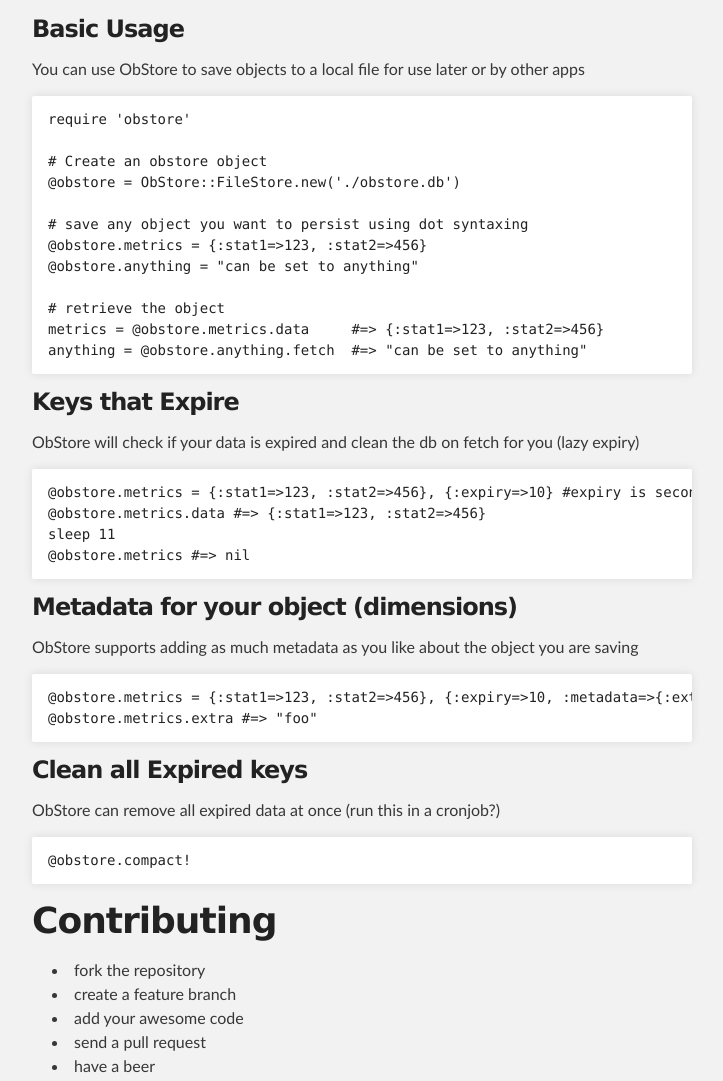
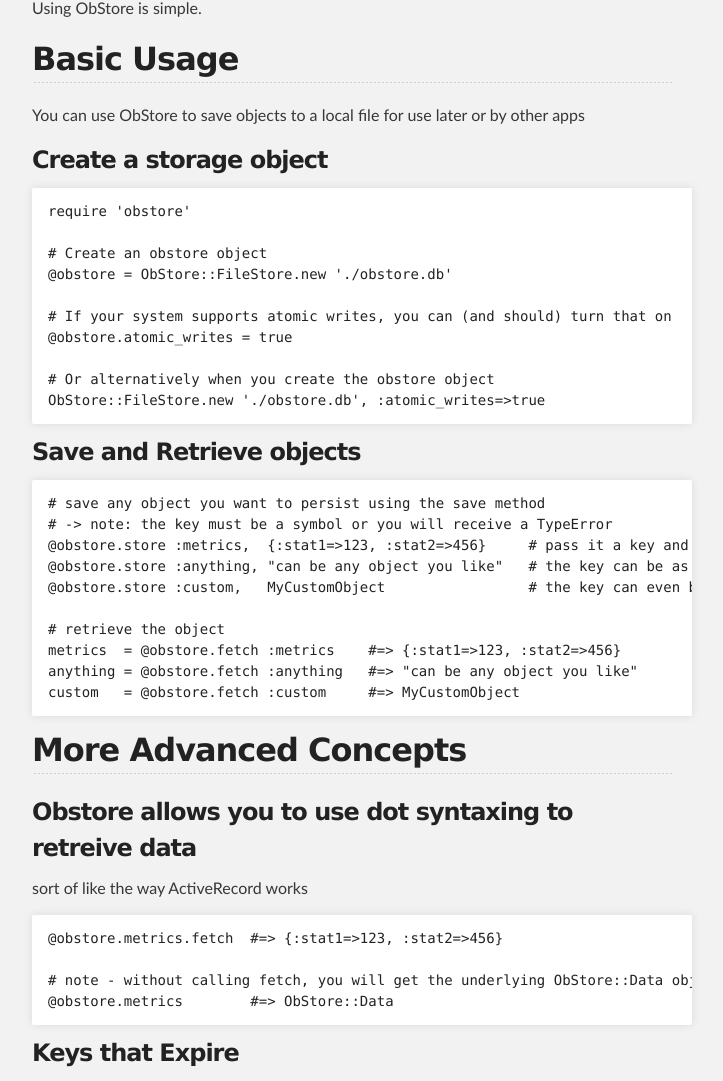
Before and after one commit to parabuzzle/obstore, a plain HTML site: page index.html in a window 1280 px wide. Shown: the part 1785-2866 px from the top of the page, without its empty margins (288-1011 px from the left). Drawn offline with Linux system fonts and the light colour scheme.

```diff
--- a/index.html
+++ b/index.html
@@ -38,7 +38,7 @@
 
 <p>ObStore is a smart persistent Object store.</p>
 
-<p>ObStore allows you to save any object to a file along with metadata about that object. You can also set an expiry for an object and ObStore will lazily delete the data for you.</p>
+<p>ObStore allows you to save any object to a persistent storage system (such as a file) along with metadata about that object that you can recall later using a different process or thread. You can also set an expiry for an object and ObStore will lazily delete the data for you.</p>
 
 <h1>
 <a name="installation" class="anchor" href="#installation"><span class="octicon octicon-link"></span></a>Installation</h1>
@@ -63,23 +63,53 @@
 
 <p>Using ObStore is simple.</p>
 
-<h3>
-<a name="basic-usage" class="anchor" href="#basic-usage"><span class="octicon octicon-link"></span></a>Basic Usage</h3>
+<h2>
+<a name="basic-usage" class="anchor" href="#basic-usage"><span class="octicon octicon-link"></span></a>Basic Usage</h2>
 
 <p>You can use ObStore to save objects to a local file for use later or by other apps</p>
+
+<h3>
+<a name="create-a-storage-object" class="anchor" href="#create-a-storage-object"><span class="octicon octicon-link"></span></a>Create a storage object</h3>
 
 <pre><code>require 'obstore'
 
 # Create an obstore object
-@obstore = ObStore::FileStore.new('./obstore.db')
+@obstore = ObStore::FileStore.new './obstore.db'
 
-# save any object you want to persist using dot syntaxing
-@obstore.metrics = {:stat1=&gt;123, :stat2=&gt;456}
-@obstore.anything = "can be set to anything"
+# If your system supports atomic writes, you can (and should) turn that on
+@obstore.atomic_writes = true
+
+# Or alternatively when you create the obstore object
+ObStore::FileStore.new './obstore.db', :atomic_writes=&gt;true
+</code></pre>
+
+<h3>
+<a name="save-and-retrieve-objects" class="anchor" href="#save-and-retrieve-objects"><span class="octicon octicon-link"></span></a>Save and Retrieve objects</h3>
+
+<pre><code># save any object you want to persist using the save method
+# -&gt; note: the key must be a symbol or you will receive a TypeError
+@obstore.store :metrics,  {:stat1=&gt;123, :stat2=&gt;456}     # pass it a key and a value
+@obstore.store :anything, "can be any object you like"   # the key can be as simple as a string
+@obstore.store :custom,   MyCustomObject                 # the key can even be an instance of an object
 
 # retrieve the object
-metrics = @obstore.metrics.data     #=&gt; {:stat1=&gt;123, :stat2=&gt;456}
-anything = @obstore.anything.fetch  #=&gt; "can be set to anything"
+metrics  = @obstore.fetch :metrics    #=&gt; {:stat1=&gt;123, :stat2=&gt;456}
+anything = @obstore.fetch :anything   #=&gt; "can be any object you like"
+custom   = @obstore.fetch :custom     #=&gt; MyCustomObject
+</code></pre>
+
+<h2>
+<a name="more-advanced-concepts" class="anchor" href="#more-advanced-concepts"><span class="octicon octicon-link"></span></a>More Advanced Concepts</h2>
+
+<h3>
+<a name="obstore-allows-you-to-use-dot-syntaxing-to-retreive-data" class="anchor" href="#obstore-allows-you-to-use-dot-syntaxing-to-retreive-data"><span class="octicon octicon-link"></span></a>Obstore allows you to use dot syntaxing to retreive data</h3>
+
+<p>sort of like the way ActiveRecord works</p>
+
+<pre><code>@obstore.metrics.fetch  #=&gt; {:stat1=&gt;123, :stat2=&gt;456}
+
+# note - without calling fetch, you will get the underlying ObStore::Data object
+@obstore.metrics        #=&gt; ObStore::Data
 </code></pre>
 
 <h3>
@@ -87,19 +117,25 @@ anything = @obstore.anything.fetch  #=&gt; "can be set to anything"
 
 <p>ObStore will check if your data is expired and clean the db on fetch for you (lazy expiry)</p>
 
-<pre><code>@obstore.metrics = {:stat1=&gt;123, :stat2=&gt;456}, {:expiry=&gt;10} #expiry is seconds
-@obstore.metrics.data #=&gt; {:stat1=&gt;123, :stat2=&gt;456}
+<pre><code>@obstore.store :metrics, {:stat1=&gt;123, :stat2=&gt;456}, {:expiry=&gt;10} #expiry is seconds
+@obstore.fetch :metrics  #=&gt; {:stat1=&gt;123, :stat2=&gt;456}
 sleep 11
-@obstore.metrics #=&gt; nil
+@obstore.fetch :metrics #=&gt; nil
 </code></pre>
 
 <h3>
 <a name="metadata-for-your-object-dimensions" class="anchor" href="#metadata-for-your-object-dimensions"><span class="octicon octicon-link"></span></a>Metadata for your object (dimensions)</h3>
 
-<p>ObStore supports adding as much metadata as you like about the object you are saving</p>
+<p>ObStore supports adding as much metadata as you like about the object you are saving.
+That data saved to the ObStore::Data object when saved to the ObStore db</p>
 
-<pre><code>@obstore.metrics = {:stat1=&gt;123, :stat2=&gt;456}, {:expiry=&gt;10, :metadata=&gt;{:extra=&gt;"foo"}}
-@obstore.metrics.extra #=&gt; "foo"
+<pre><code>@obstore.store :metrics, {:stat1=&gt;123, :stat2=&gt;456}, {:expiry=&gt;10, :metadata=&gt;{:extra=&gt;"foo"}}
+metrics = @obstore.metrics
+metrics.extra  #=&gt; "foo"
+metrics.more = "more metadata"
+metrics.more   #=&gt; "more metadata"
+# don't forget to store you changes
+@obstore.metrics = metrics
 </code></pre>
 
 <h3>
@@ -119,6 +155,14 @@ sleep 11
 <li>add your awesome code</li>
 <li>send a pull request</li>
 <li>have a beer</li>
+</ul><h1>
+<a name="test-status" class="anchor" href="#test-status"><span class="octicon octicon-link"></span></a>Test Status</h1>
+
+<ul>
+<li>ruby-1.9.3</li>
+<li>ruby-2.0.0</li>
+<li>ruby-2.1.2</li>
+<li>jruby-1.7.11</li>
 </ul><h1>
 <a name="todo" class="anchor" href="#todo"><span class="octicon octicon-link"></span></a>TODO</h1>
 
```
Also changed, not shown: params.json (+1 -1 lines).
